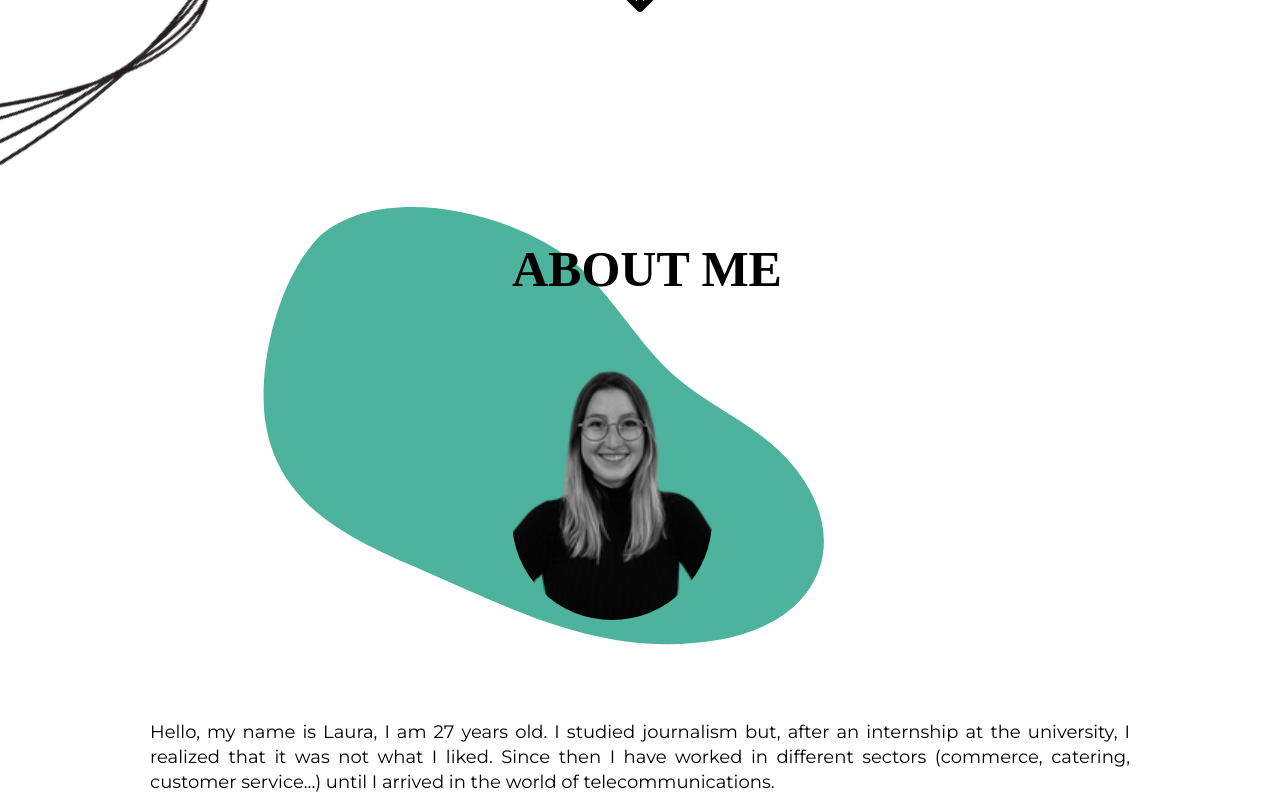
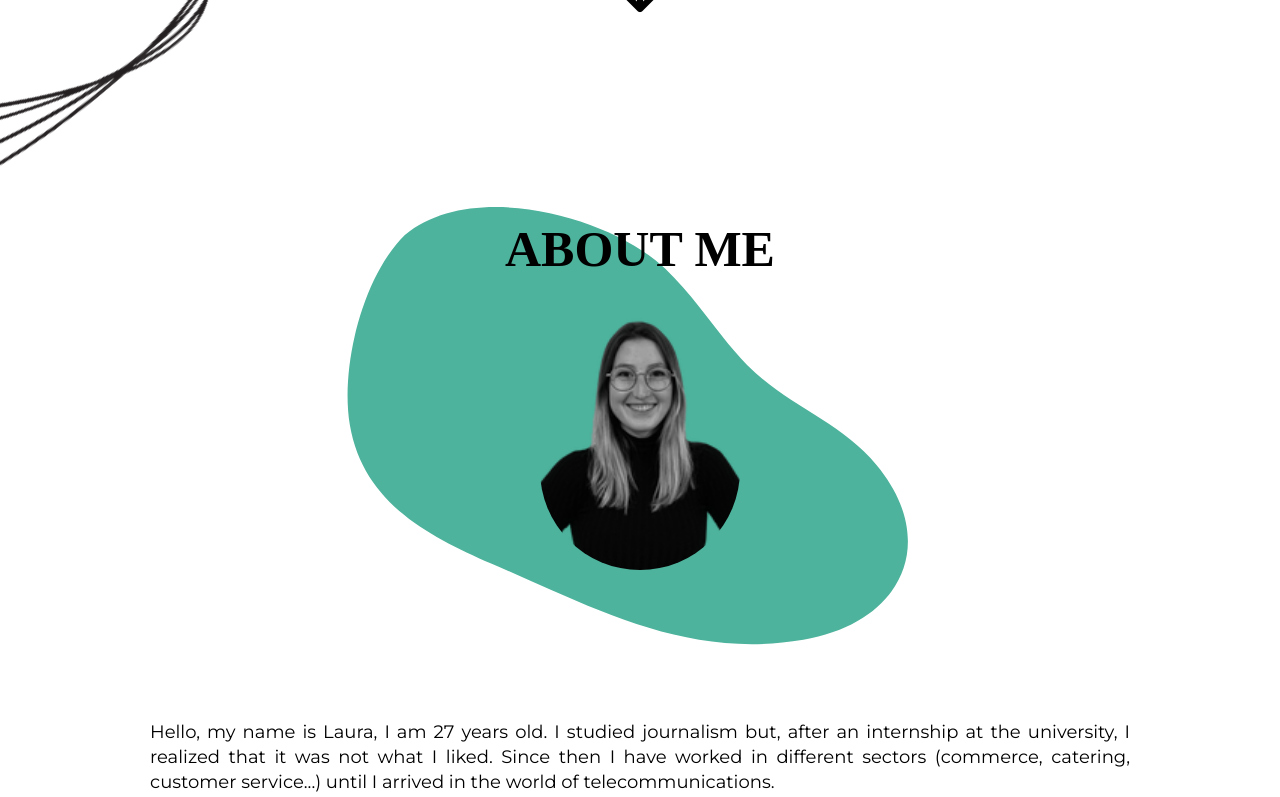
Before and after one commit to laurapascual/Portfolio-Laura-Pascual, a React (Create React App) app: page / in a window 1280 px wide. Shown: the part 680-1477 px from the top of the page. Built offline with nearby package versions, Linux system fonts and the light colour scheme; a web font is replaced by a local one.

Commit message:
Fix about me shape position

```diff
--- a/src/components/AboutMe.js
+++ b/src/components/AboutMe.js
@@ -5,8 +5,10 @@ const AboutMe = () => {
     return(
         <div className='aboutMe' id='aboutMe'>
             <h3 className='aboutMe__title'>ABOUT ME</h3>
-            <img src={shape} alt="" className='aboutMe__shape'/>
-            <img src={Laura} alt="" className='aboutMe__image'/>
+            <div className='aboutMe__container'>
+                <img src={shape} alt="" className='aboutMe__shape'/>
+                <img src={Laura} alt="" className='aboutMe__image'/>
+            </div>
             <p className='aboutMe__text'>Hello, my name is Laura, I am 27 years old. I studied journalism but, after an internship at the university, I realized that it was not what I liked. Since then I have worked in different sectors (commerce, catering, customer service...) until I arrived in the world of telecommunications.
             <br/>Although my position was not qualified, they gave me the opportunity to take different courses related to IT.  That's where my idea came from to continue training in that field and sign up for a web programming bootcamp. I can say that it has been a great experience and that it has reaffirmed my idea of wanting to dedicate myself to it.
             <br/>As a recent graduate from a coding bootcamp, I am eager to start my career as a Full Stack Developer. With a background in customer service and a degree in Journalism, I bring strong communication skills and attention to detail to my work. I am committed to staying up-to-date with the latest technologies and techniques in the field to provide the best possible solutions for clients.
--- a/src/styles/layouts/AboutMe.scss
+++ b/src/styles/layouts/AboutMe.scss
@@ -1,14 +1,27 @@
 .aboutMe {
+    position: relative;
     &__title {
         position: absolute;
         text-align: center;
         font-size: 30px;
         font-family: $font_title;
         padding-top: 40px;
-        transform: translate(40vw, 10vh);
+        top: 0;
+        left: 0;
+        right: 0;
+        bottom: 0;
+        margin: auto;
         @media (min-width: $breakpoint-tablet) {
             font-size: 50px;
+            padding-top: 100px;
         }
+    }
+
+    &__container {
+        position: relative;
+        height: 600px;
+        width: 100%;
+        margin: 0 auto;
     }
 
     &__shape {
@@ -16,17 +29,19 @@
         height: 300px;
         width: 300px;
         z-index: -2;
-        transform: translate(10vw, 10vh);
+        top: 0;
+        left: 0;
+        right: 0;
+        bottom: 0;
+        margin: auto;
 
         @media (min-width: $breakpoint-tablet) {
             height: 600px;
             width: 600px;
-            transform: translate(20vw, 0vh);
         }
         @media (min-width: $breakpoint-screen) {
             height: 600px;
             width: 600px;
-            transform: translate(30vw, 0vh);
         }
     }
 
@@ -35,11 +50,14 @@
         height: 200px;
         border-radius: 100px;
         z-index: -1;
-        transform: translate(40vw, 25vh);
+        top: 0;
+        left: 0;
+        right: 0;
+        bottom: 0;
+        margin: auto;
         @media (min-width: $breakpoint-tablet) {
             height: 300px;
             width: 200px;
-            transform: translate(40vw, 25vh);
         }
     }
 
@@ -47,12 +65,10 @@
         text-align: justify;
         padding-left: 50px;
         padding-right: 50px;
-        padding-top: 400px;
         font-family: $font_text;
         font-size: 14px;
         line-height: 25px;
         @media (min-width: $breakpoint-tablet) {
-            padding-top: 600px;
             padding-left: 150px;
             padding-right: 150px;
             font-size: 18px;
```
